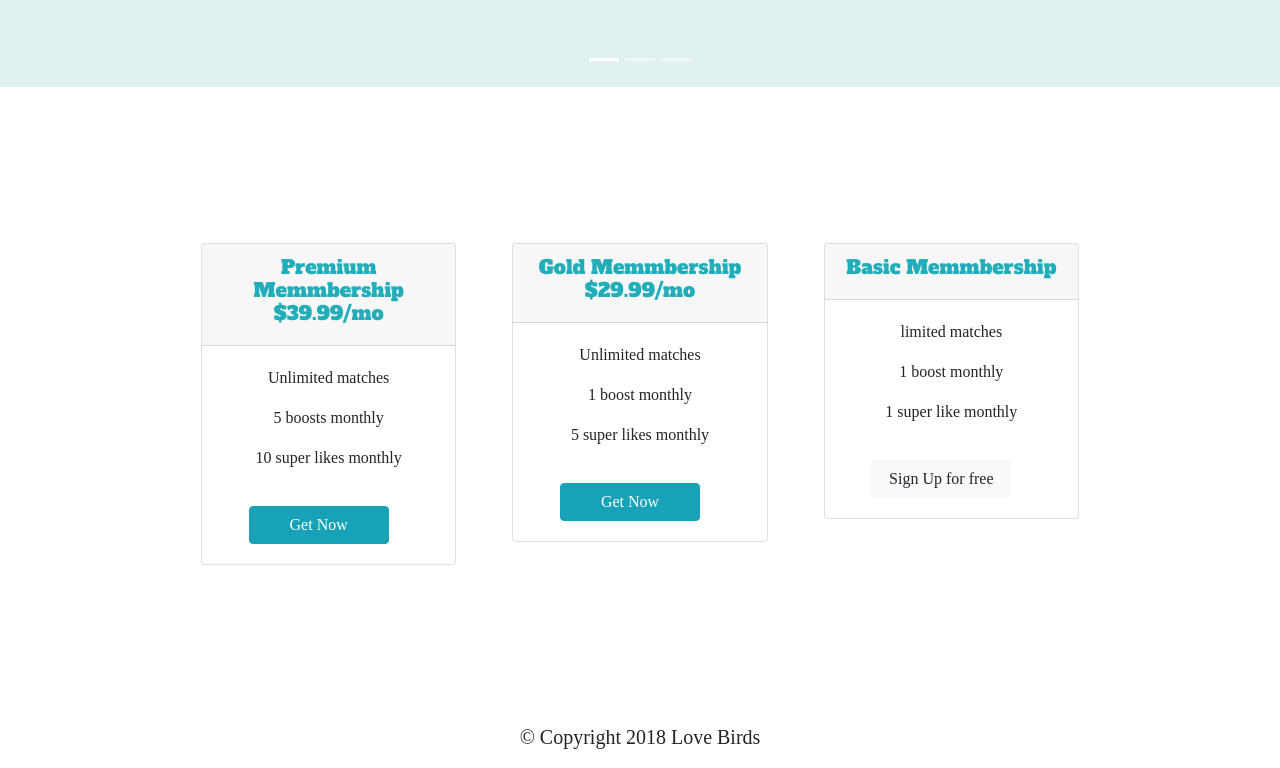
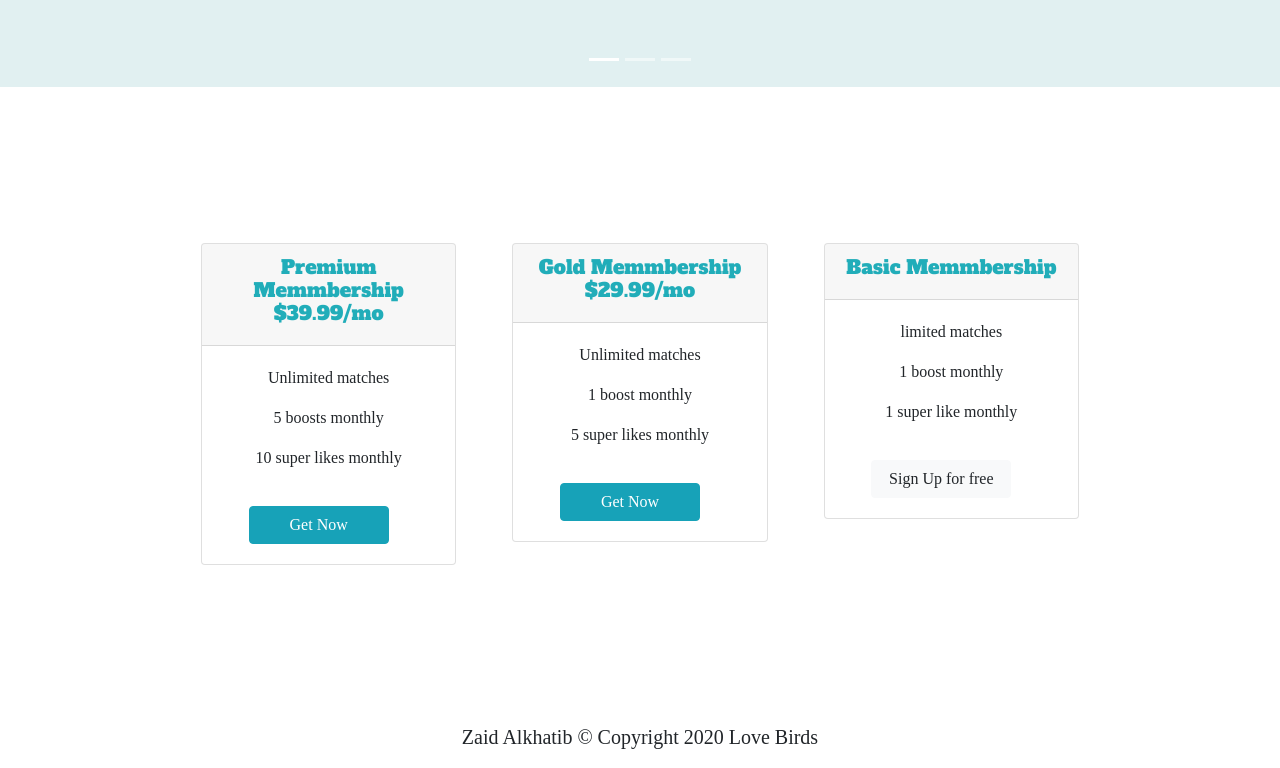
Before and after one commit to zaidalkhatib/Love-Birds-Dating-App-, a plain HTML site: page index.html in a window 1280 px wide. Shown: the part 1482-2250 px from the top of the page. Drawn offline with nearby package versions, Linux system fonts and the light colour scheme.

Commit message:
Update index.html

```diff
--- a/index.html
+++ b/index.html
@@ -188,7 +188,7 @@
 
     <footer id="footer">
 
-        <p>© Copyright 2018 Love Birds</p>
+        <p>Zaid Alkhatib © Copyright 2020 Love Birds</p>
 
     </footer>
 
```
